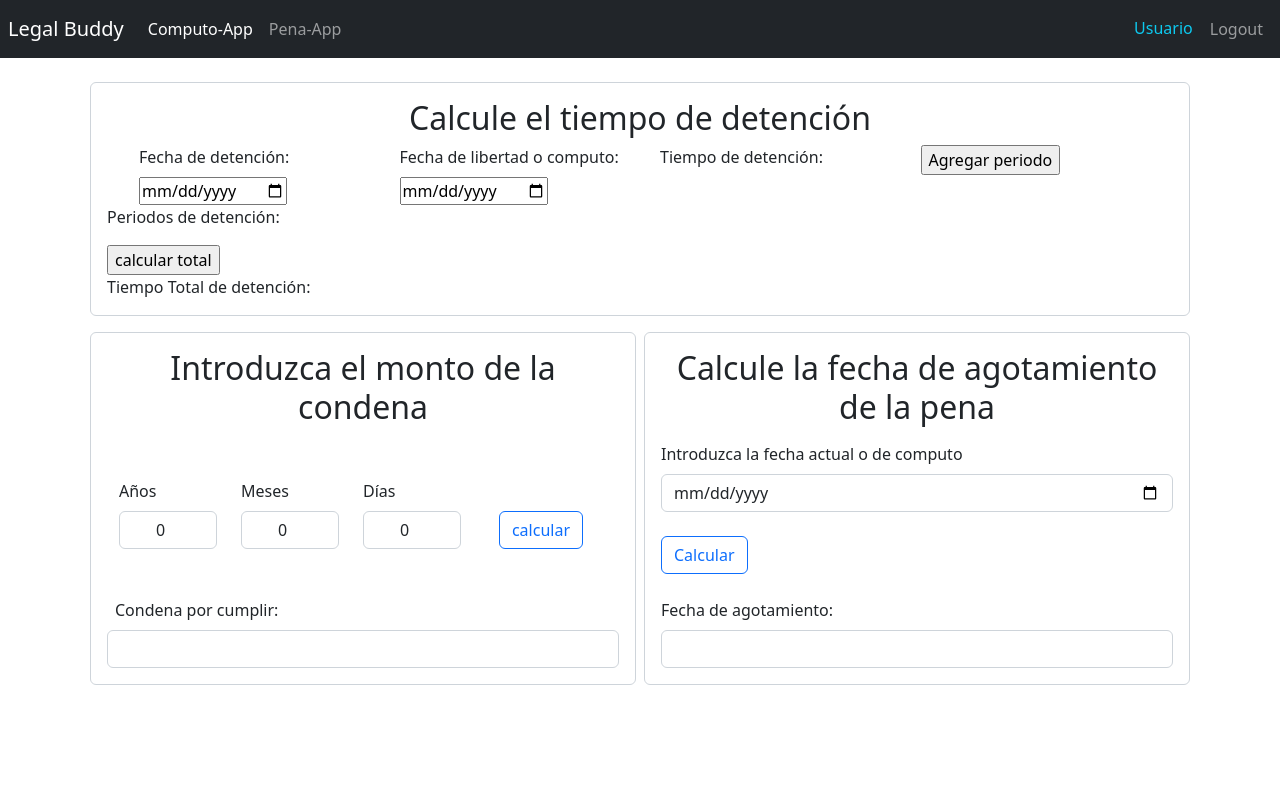
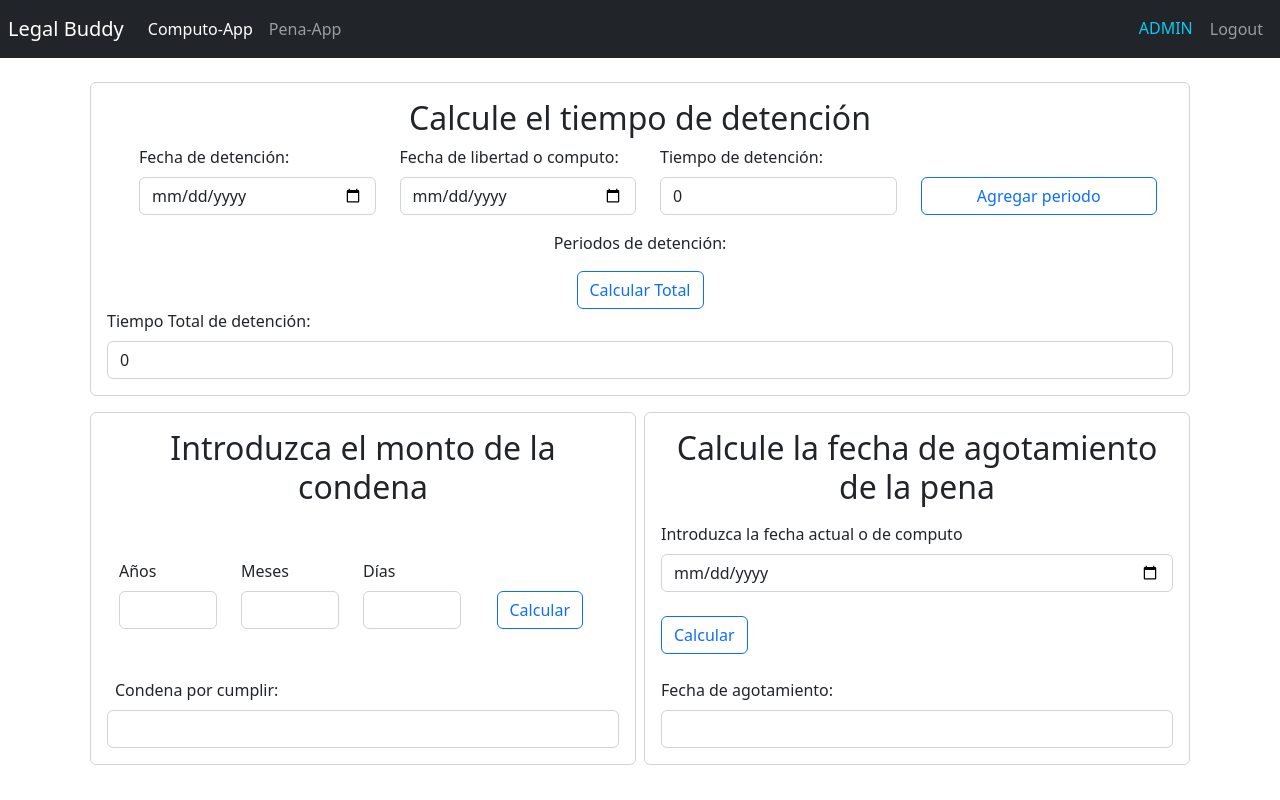
Before and after one commit to facuqb/ReactComputo, a React (Vite) app: page /computo in a window 1280 px wide. Built offline with nearby package versions, Linux system fonts and the light colour scheme.

Commit message:
avance aplicacion

```diff
--- a/src/appJudicial/components/PenaImpuesta.jsx
+++ b/src/appJudicial/components/PenaImpuesta.jsx
@@ -10,25 +10,25 @@ export const PenaImpuesta = () => {
 
 
             <label htmlFor="anios" className="form-label">Años</label>
-                    <input type="number" className="form-control text-center rounded" id="anios" value="0"
+                    <input type="number" className="form-control text-center rounded" id="anios"
                         min="0" max="50" />
                 </div>
                 <div className="col-3 justify-content-center align-items-center">
 
                     <label htmlFor="meses" className="form-label">Meses</label>
-                    <input type="number" className="form-control text-center rounded" id="mes" value="0"
+                    <input type="number" className="form-control text-center rounded" id="mes"
                         min="0" max="12" />
                 </div>
                 <div className="col-3 justify-content-center align-items-center">
 
                     <label htmlFor="dias" className="form-label">Días</label>
-                    <input type="number" className="form-control text-center rounded" id="dias" value="0"
+                    <input type="number" className="form-control text-center rounded" id="dias"
                         min="0" max="30" />
 
                 </div>
                 <div className="col-3 d-flex justify-content-end align-items-end">
                     <button className="btn btn-outline-primary">
-                        calcular
+                        Calcular
                     </button>
 
                 </div>
--- a/src/appJudicial/components/TiempoDetencion.jsx
+++ b/src/appJudicial/components/TiempoDetencion.jsx
@@ -1,45 +1,142 @@
-import React from 'react'
+import React, { useEffect} from 'react'
+import { calculoDet, totalDet } from '../helpers'
+import { useForm } from '../hooks/useForm'
+
+
 
 export const TiempoDetencion = () => {
-    return (
-        <form
-            className="form-control mt-3 p-3">
-            <h2 className="text-center">Calcule el tiempo de detención</h2>
-            <div className='container mx-2 row'>
-                <div className='col-3'>
-                    <label htmlFor="fechaDet" className="form-label">Fecha de detención:</label>
-                    <input type="date" className="" id="fechaDet" />
+    const {onInputChange,onResetForm,fechaDet,fechaLibertad, tiempoDet, setFormState,formState,periodosDetencion,totalDetencion} = useForm({fechaDet: "", fechaLibertad: "", tiempoDet: 0, totalDetencion: 0, periodosDetencion: []})
 
-                </div>
-                <div className='col-3'>
-                    <label htmlFor="fechaLib" className="form-label">Fecha de libertad o computo:</label>
-                    <input type="date" className="" id="fechaLib" />
-                </div>
-                <div className='col-3'>
-                <div className=""
-                    id="resultadoDet">Tiempo de detención: </div>
-                </div>
-                <div className='col-2'>
 
-                    <input type="button" id="agregar" value="Agregar periodo"
-                        className="" />
-                </div>
 
-            </div>
+    const cambioDet = () =>{
+        if(fechaDet === "" || fechaLibertad === "") return
+        const {detencion} = calculoDet(fechaDet,fechaLibertad);
+        setFormState({
+            ...formState,
+            tiempoDet: detencion,
+        })
+
+    }
+
+    const onDetPeriodo = (e) =>{
+        e.preventDefault()
+        if(fechaDet === "" || fechaLibertad === "") return
+        const {dias} = calculoDet(fechaDet,fechaLibertad);
+        setFormState({
+            ...formState,
+            periodosDetencion:[...periodosDetencion,{
+                fechaDetPer: fechaDet,
+                fechaLibPer: fechaLibertad,
+                detencion: tiempoDet,
+                dias: dias
+            }],
+        })
+    }
+
+    const onCalcularTotal = (e) =>{
+        e.preventDefault()
+        if(periodosDetencion === []) return
+        const {detencion} = totalDet(periodosDetencion)
+        setFormState({
+            ...formState,
+            totalDetencion: detencion
+        })
+
+    }
+
+
+    useEffect(() => {
+      cambioDet()
+    }, [fechaDet,fechaLibertad])
 
 
 
 
-            <div className=""
+
+    return (
+        <div
+            className="form-control mt-3 p-3">
+            <h2 className="text-center">Calcule el tiempo de detención</h2>
+            <form
+                className='container mx-2 row'
+                >
+                <div className='col-3'>
+                    <label
+                        htmlFor="fechaDet"
+                        className="form-label"
+                        >Fecha de detención:
+                    </label>
+                    <input
+                        type="date"
+                        className="form-control" id="fechaDet"
+                        name="fechaDet"
+                        value={fechaDet}
+                        onChange={onInputChange}/>
+
+                </div>
+                <div className='col-3'>
+                    <label
+                        htmlFor="fechaLib"
+                        className="form-label">
+                        Fecha de libertad o computo:
+                    </label>
+                    <input
+                        type="date"
+                        className="form-control"
+                        id="fechaLib"
+                        name="fechaLibertad"
+                        value={fechaLibertad}
+                        onChange={onInputChange}/>
+
+                </div>
+                <div className='col-3'>
+                    <label className="form-label"
+                    id="resultadoDet">Tiempo de detención: </label>
+                    <input type="text"
+                    className='form-control'
+                    name='tiempoDet'
+                    value={tiempoDet}
+
+                    readOnly/>
+
+                </div>
+                <div className='col-3 align-self-end'>
+                    <button
+                        className='btn btn-outline-primary w-100'
+                        onClick={onDetPeriodo}>
+                        Agregar periodo
+                    </button>
+                </div>
+
+            </form>
+            <div className="container mt-3 d-flex align-items-center flex-column "
                 id="periodosDet">
-                <p>Periodos de detención:</p>
+                <p className='text-center'>Periodos de detención:</p>
+                {
+                    periodosDetencion.map(periodo => (
+                        <p className='mb-4 rounded form-control' key={parseInt(Math.random()*5000)}>
+                            {periodo.fechaDetPer} a {periodo.fechaLibPer} = {periodo.detencion}
+                        </p>
+                    ))
+                }
+            <button
+                className='btn btn-outline-primary'
+                onClick={onCalcularTotal}>
+                    Calcular Total
+            </button>
             </div>
-            <input type="button" id="calcularDet" value="calcular total"
-                className="" />
-            <div className=""
-                id="resultadoTotalDet">Tiempo Total de detención: </div>
+
+            <label className="form-label"
+                id="resultadoTotalDet">Tiempo Total de detención: </label>
+            <input type="text"
+                   className='form-control'
+                    name='totalDetencion'
+                    value={totalDetencion}
+
+                    readOnly/>
 
 
-        </form>
+        </div>
     )
 }
--- /dev/null
+++ b/src/appJudicial/helpers/calculoDet.Js
@@ -0,0 +1,52 @@
+export const calculoDet = (fechaDet,fechaLibertad) => {
+    let fecha1 = 0
+    let fecha2 = 0
+    let dias;
+    let aFecha1 = fechaDet.split('-');
+    aFecha1[2] = Number(aFecha1[2]);
+    aFecha1[1] = Number(aFecha1[1]*30);
+    aFecha1[0] = Number(aFecha1[0]*360)
+    fecha1 +=aFecha1.reduce((a,b) => a+b, 0)
+    let aFecha2 = fechaLibertad.split('-');
+    aFecha2[2] = Number(aFecha2[2]);
+    aFecha2[1] = Number(aFecha2[1]*30);
+    aFecha2[0] = Number(aFecha2[0]*360)
+    fecha2 += aFecha2.reduce((a,b) => a+b, 0)
+    dias = fecha2 - fecha1;
+    if(dias === 0){
+        dias = 1;
+    }
+    let detencion;
+if (dias % 360 === 0){
+    detencion = `${Math.floor(dias/360)} ${(Math.floor(dias/360) === 1) ? 'año' : 'años'} `
+} else if (dias > 360 && dias % 30 === 0){
+    detencion = `${Math.floor(dias/360)} ${(Math.floor(dias/360) === 1) ? 'año' : 'años'}
+     y ${Math.floor((dias%360)/30)} ${(Math.floor((dias%360)/30) === 1) ? 'mes' : 'meses'}`
+} else if (dias > 360){
+    if(Math.floor(dias/360) > 1 && Math.floor((dias%360)/30) > 1){
+        detencion = `${Math.floor(dias/360)} años, ${Math.floor((dias%360)/30)} meses y ${(dias%360)%30} ${((dias%360)%30) === 1 ? 'dia' : 'dias'}`
+    }else if(Math.floor(dias/360) > 1 && Math.floor((dias%360)/30) === 1){
+        detencion = `${Math.floor(dias/360)} años, ${Math.floor((dias%360)/30)} mes y ${(dias%360)%30} ${((dias%360)%30) === 1 ? 'dia' : 'dias'}`
+    }else if(Math.floor(dias/360) > 1 && Math.floor((dias%360)/30) === 0){
+        detencion = `${Math.floor(dias/360)} años y ${(dias%360)%30} ${((dias%360)%30) === 1 ? 'dia' : 'dias'}`
+    }else{
+        detencion = `${Math.floor(dias/360)} año y ${(dias%360)%30} ${((dias%360)%30) === 1 ? 'dia' : 'dias'}`
+    }
+} else if (dias > 30){
+    if(Math.floor(dias/30) > 1){
+        detencion = `${Math.floor(dias/30)} meses y ${dias%30} ${((dias%360)%30) === 1 ? 'dia' : 'dias'}`
+    }else{
+        detencion = `${Math.floor(dias/30)} mes y ${dias%30} ${((dias%360)%30) === 1 ? 'dia' : 'dias'}`
+    }
+} else if (dias % 30 === 0){
+    if(dias/30 > 1){
+        detencion = `${dias/30} meses`;
+    }else{
+        detencion = `${dias/30} mes`;
+    }
+} else if (dias < 30){
+    detencion = `${dias} ${dias === 1 ? 'dia' : 'dias'}`;
+}
+
+    return {detencion, dias}
+}
--- /dev/null
+++ b/src/appJudicial/helpers/index.js
@@ -0,0 +1,2 @@
+export * from './calculoDet.js'
+export * from './totalDet'
--- /dev/null
+++ b/src/appJudicial/hooks/useForm.js
@@ -0,0 +1,32 @@
+import { useState } from "react";
+
+export const useForm = (initialForm = {}) => {
+
+
+
+    const [formState, setFormState] = useState(initialForm)
+
+
+    const onInputChange = ({target}) =>{
+        const {name, value} = target;
+        setFormState({
+            ...formState,
+            [name] : value,
+        })
+    }
+
+    const onResetForm = () =>{
+        setFormState(initialForm)
+    }
+
+
+
+
+    return {
+        ...formState,
+        formState,
+        onInputChange,
+        onResetForm,
+        setFormState
+  }
+}
--- a/src/appJudicial/index.js
+++ b/src/appJudicial/index.js
@@ -1,3 +1,4 @@
 export * from './pages'
 export * from './routes/AppJudicialRoutes'
 export * from './components'
+export * from './helpers'
--- a/src/appJudicial/routes/AppJudicialRoutes.jsx
+++ b/src/appJudicial/routes/AppJudicialRoutes.jsx
@@ -7,7 +7,7 @@ export const AppJudicialRoutes = () => {
   return (
     <>
         <Navbar />
-        <div className="container">
+        <div className="container-xl">
             <Routes>
                 <Route path="computo" element={<ComputoPage />} />
                 <Route path="pena" element={<PenaPage />}/>
--- a/src/ui/components/NavBar.jsx
+++ b/src/ui/components/NavBar.jsx
@@ -9,7 +9,7 @@ export const Navbar = () => {
         })}
 
     return (
-        <nav className="navbar navbar-expand-sm navbar-dark bg-dark p-2">
+        <nav className="navbar navbar-expand-sm navbar-dark bg-dark p-2 sticky-xl-top">
 
             <Link
                 className="navbar-brand"
@@ -37,11 +37,11 @@ export const Navbar = () => {
                 </div>
             </div>
 
-            <div className="navbar-collapse collapse w-25 order-3 dual-collapse2 d-flex justify-content-end">
+            <div className="navbar-collapse collapse w-25 order-3 dual-collapse2 d-flex justify-content-end align-items-center">
                 <ul className="navbar-nav ml-auto">
                     <span
                         className='nav-item nav-link text-info'>
-                        Usuario
+                        ADMIN
                     </span>
                     <button
                         className='nav-item nav-link btn'
```
Also changed, not shown: src/appJudicial/helpers/totalDet.js (added, +48 -0 lines).
